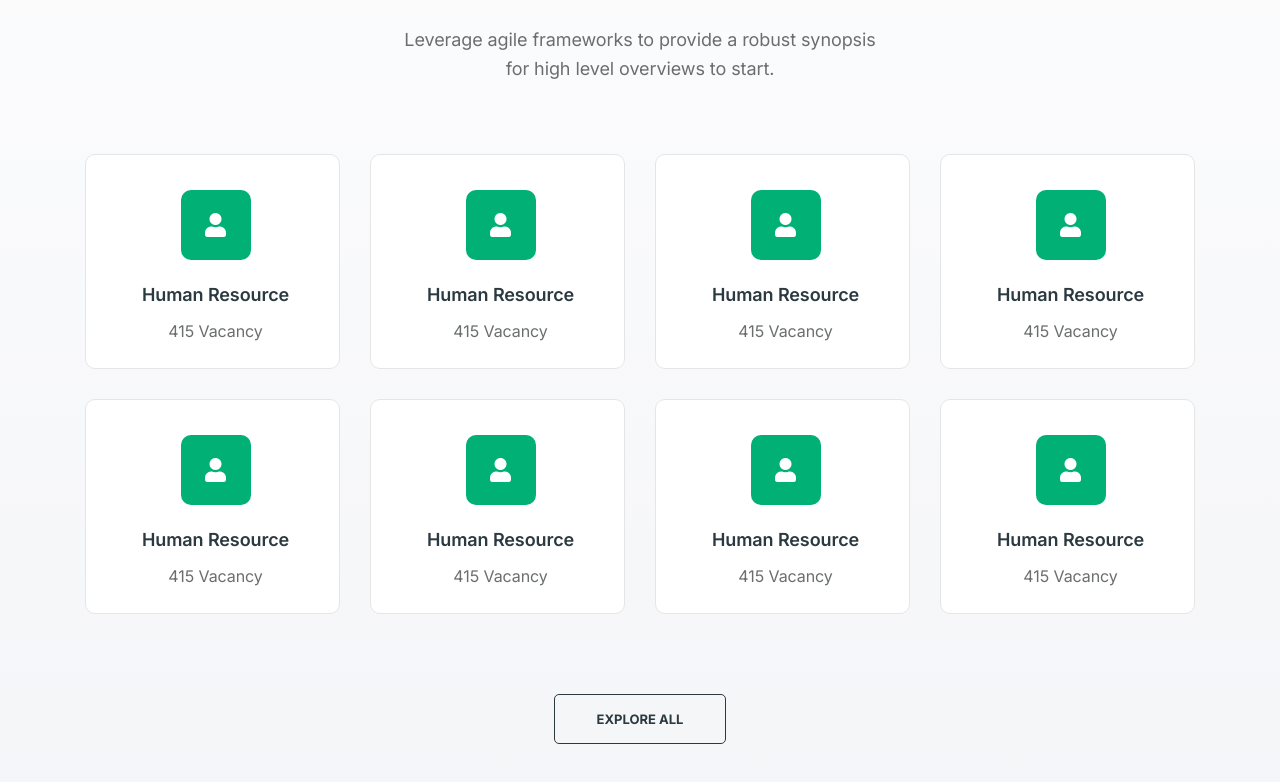
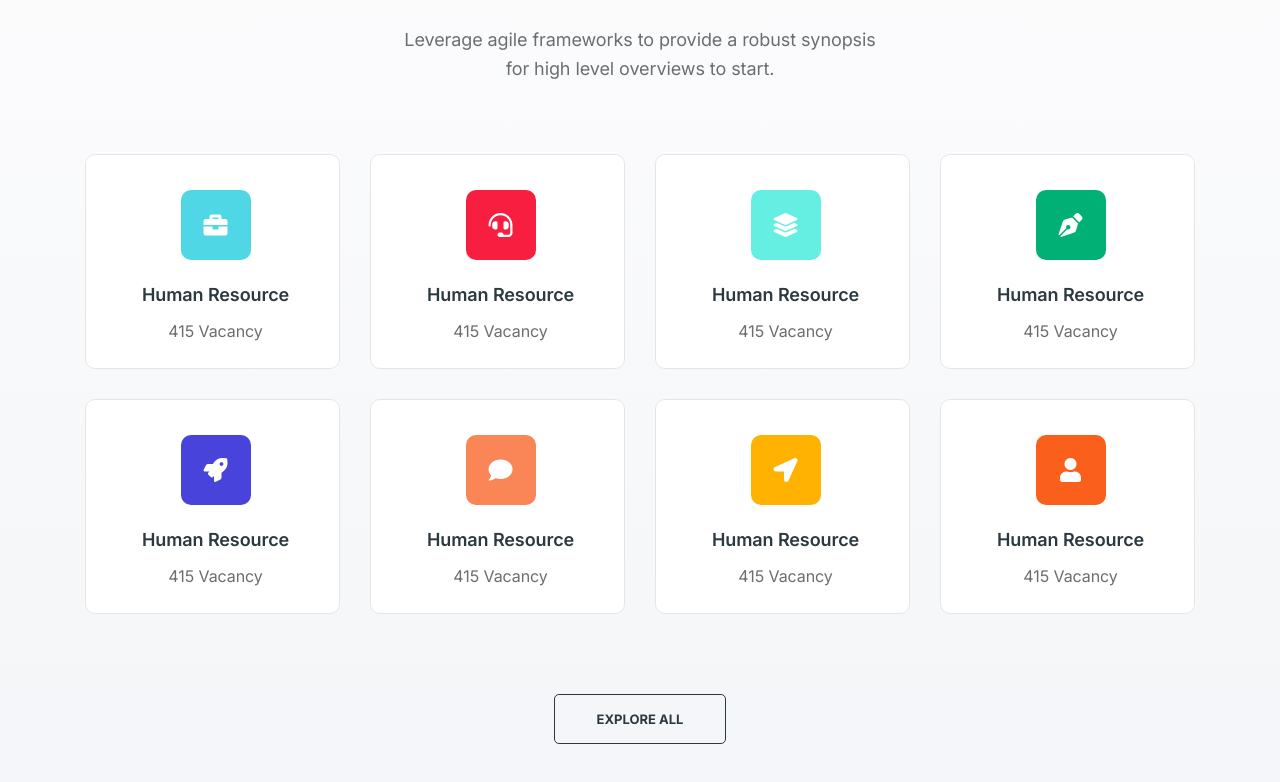
Before and after one commit to danijel-cl/codehive, a React (Create React App) app: page / in a window 1280 px wide. Shown: the part 1218-2000 px from the top of the page. Built offline with nearby package versions, Linux system fonts and the light colour scheme.

Commit message:
Stylistic changes

```diff
--- a/src/Components/Category.tsx
+++ b/src/Components/Category.tsx
@@ -1,11 +1,11 @@
 import React from 'react';
 
-const Category = ({classNames, icon, text, subText}) => {
+const Category = ({classNames, icon, text, subText, color}) => {
   return (
     <div>
       {/* Single Category */}
       <a href="#" className={classNames.category}>
-        <div className={classNames.icon}>
+        <div className={classNames.icon+" "+color}>
           <i className={icon}/>
         </div>
         {/* Category Content */}
--- a/src/Components/Charts.tsx
+++ b/src/Components/Charts.tsx
@@ -23,7 +23,7 @@ export const LineChart = (props) => {
           curve: 'straight'
         },
         title: {
-          text: 'Product Trends by Month',
+          text: 'Monthly clicks',
           align: 'left'
         },
         grid: {
@@ -55,7 +55,11 @@ export const PieChart = (props) => {
         chart: {
           type: 'pie',
         },
-        labels: ['Team A', 'Team B', 'Team C', 'Team D', 'Team E'],
+        title: {
+          text: 'Applications by country',
+          align: 'left'
+        },
+        labels: ['Croatia', 'USA', 'UK', 'France', 'Italy'],
         responsive: [{
           breakpoint: 480,
           options: {
--- a/src/Pages/HomePage.tsx
+++ b/src/Pages/HomePage.tsx
@@ -16,7 +16,7 @@ export const HomePage = () => {
   Aos.init();
   const categoryClassNames = {
     category:"bg-white border border-color-2 rounded-4 pl-5 pt-10 pb-3 px-2 hover-shadow-2 mb-9 d-block w-100 text-center",
-    icon:"text-white bg-green square-70 rounded-4 mb-7 font-size-7 text-center mx-auto",
+    icon:"text-white square-70 rounded-4 mb-7 font-size-7 text-center mx-auto",
     text:"font-size-5 font-weight-semibold text-black-2 line-height-1",
     subtext:"font-size-4 font-weight-normal text-gray"
   }
@@ -40,7 +40,7 @@ export const HomePage = () => {
                         #4923 jobs are available right now
                       </div>
                       <h1 className="font-size-11 mb-9 text-black-2">Find the most exciting jobs.</h1>
-                      <p className="font-size-5">Leverage agile frameworks to provide a robust synopsis for high level overviews. Iterative to</p>
+                      <p className="font-size-5">Lorem Ipsum is simply dummy text of the printing and typesetting industry.</p>
                     </div>
                   </div>
                 </div>
@@ -105,9 +105,76 @@ export const HomePage = () => {
                   <div className="col-12 col-xl-3 col-lg-4 col-sm-6 col-xs-8">
                     <Category
                       classNames = {categoryClassNames}
-                      icon = "fa fa-user"
+                      icon = "fa fa-briefcase"
                       text = "Human Resource"
                       subText = "415 Vacancy"
+                      color = "bg-turquoise"
+                    />
+                  </div>
+                  {/* End Single Category */}
+                  {/* Single Category */}
+                  <div className="col-12 col-xl-3 col-lg-4 col-sm-6 col-xs-8">
+                    <Category
+                      classNames = {categoryClassNames}
+                      icon = "fa fa-headset"
+                      text = "Human Resource"
+                      subText = "415 Vacancy"
+                      color = "bg-red"
+                    />
+                  </div>
+                  {/* End Single Category */}
+                  {/* Single Category */}
+                  <div className="col-12 col-xl-3 col-lg-4 col-sm-6 col-xs-8">
+                    <Category
+                      classNames = {categoryClassNames}
+                      icon = "fa fa-layer-group"
+                      text = "Human Resource"
+                      subText = "415 Vacancy"
+                      color = "bg-spray"
+                    />
+                  </div>
+                  {/* End Single Category */}
+                  {/* Single Category */}
+                  <div className="col-12 col-xl-3 col-lg-4 col-sm-6 col-xs-8">
+                    <Category
+                      classNames = {categoryClassNames}
+                      icon = "fa fa-pen-nib"
+                      text = "Human Resource"
+                      subText = "415 Vacancy"
+                      color = "bg-green"
+                    />
+                  </div>
+                  {/* End Single Category */}
+                  {/* Single Category */}
+                  <div className="col-12 col-xl-3 col-lg-4 col-sm-6 col-xs-8">
+                    <Category
+                      classNames = {categoryClassNames}
+                      icon = "fa fa-rocket"
+                      text = "Human Resource"
+                      subText = "415 Vacancy"
+                      color = "bg-blue"
+                    />
+                  </div>
+                  {/* End Single Category */}
+                  {/* Single Category */}
+                  <div className="col-12 col-xl-3 col-lg-4 col-sm-6 col-xs-8">
+                    <Category
+                      classNames = {categoryClassNames}
+                      icon = "fa fa-comment"
+                      text = "Human Resource"
+                      subText = "415 Vacancy"
+                      color = "bg-coral"
+                    />
+                  </div>
+                  {/* End Single Category */}
+                  {/* Single Category */}
+                  <div className="col-12 col-xl-3 col-lg-4 col-sm-6 col-xs-8">
+                    <Category
+                      classNames = {categoryClassNames}
+                      icon = "fa fa-location-arrow"
+                      text = "Human Resource"
+                      subText = "415 Vacancy"
+                      color = "bg-yellow"
                     />
                   </div>
                   {/* End Single Category */}
@@ -118,65 +185,7 @@ export const HomePage = () => {
                       icon = "fa fa-user"
                       text = "Human Resource"
                       subText = "415 Vacancy"
-                    />
-                  </div>
-                  {/* End Single Category */}
-                  {/* Single Category */}
-                  <div className="col-12 col-xl-3 col-lg-4 col-sm-6 col-xs-8">
-                    <Category
-                      classNames = {categoryClassNames}
-                      icon = "fa fa-user"
-                      text = "Human Resource"
-                      subText = "415 Vacancy"
-                    />
-                  </div>
-                  {/* End Single Category */}
-                  {/* Single Category */}
-                  <div className="col-12 col-xl-3 col-lg-4 col-sm-6 col-xs-8">
-                    <Category
-                      classNames = {categoryClassNames}
-                      icon = "fa fa-user"
-                      text = "Human Resource"
-                      subText = "415 Vacancy"
-                    />
-                  </div>
-                  {/* End Single Category */}
-                  {/* Single Category */}
-                  <div className="col-12 col-xl-3 col-lg-4 col-sm-6 col-xs-8">
-                    <Category
-                      classNames = {categoryClassNames}
-                      icon = "fa fa-user"
-                      text = "Human Resource"
-                      subText = "415 Vacancy"
-                    />
-                  </div>
-                  {/* End Single Category */}
-                  {/* Single Category */}
-                  <div className="col-12 col-xl-3 col-lg-4 col-sm-6 col-xs-8">
-                    <Category
-                      classNames = {categoryClassNames}
-                      icon = "fa fa-user"
-                      text = "Human Resource"
-                      subText = "415 Vacancy" />
-                  </div>
-                  {/* End Single Category */}
-                  {/* Single Category */}
-                  <div className="col-12 col-xl-3 col-lg-4 col-sm-6 col-xs-8">
-                    <Category
-                      classNames = {categoryClassNames}
-                      icon = "fa fa-user"
-                      text = "Human Resource"
-                      subText = "415 Vacancy"
-                    />
-                  </div>
-                  {/* End Single Category */}
-                  {/* Single Category */}
-                  <div className="col-12 col-xl-3 col-lg-4 col-sm-6 col-xs-8">
-                    <Category
-                      classNames = {categoryClassNames}
-                      icon = "fa fa-user"
-                      text = "Human Resource"
-                      subText = "415 Vacancy"
+                      color = "bg-orange"
                     />
                   </div>
                   {/* End Single Category */}
--- a/src/Pages/StatisticsPage.tsx
+++ b/src/Pages/StatisticsPage.tsx
@@ -6,7 +6,7 @@ const StatisticsPage = (props) => {
 
   const categoryClassNames = {
     category:"media bg-white rounded-4 pl-8 pt-9 pb-9 pr-7 hover-shadow-1 mb-9 shadow-8",
-    icon:"text-orange bg-orange-opacity-1 circle-56 font-size-6 mr-7",
+    icon:"text-white circle-56 font-size-6 mr-7",
     text:"font-size-8 font-weight-semibold text-black-2 line-height-reset font-weight-bold mb-1",
     subtext:"font-size-4 font-weight-normal text-gray mb-0"
   }
@@ -19,6 +19,7 @@ const StatisticsPage = (props) => {
             icon = "fas fa-briefcase"
             text = "20"
             subText = "Posted Jobs"
+            color = "bg-coral"
           />
         </div>
         <div className="col-xxl-3 col-xl-4 col-lg-6 col-sm-6">
@@ -27,6 +28,7 @@ const StatisticsPage = (props) => {
             icon = "fas fa-user"
             text = "200"
             subText = "Total applicants"
+            color = "bg-blue"
           />
         </div>
         <div className="col-xxl-3 col-xl-4 col-lg-6 col-sm-6">
@@ -35,6 +37,7 @@ const StatisticsPage = (props) => {
             icon = "fas fa-eye"
             text = "1200"
             subText = "Job Views"
+            color = "bg-red"
           />
         </div>
         <div className="col-xxl-3 col-xl-4 col-lg-6 col-sm-6">
@@ -43,6 +46,7 @@ const StatisticsPage = (props) => {
             icon = "fas fa-mouse-pointer"
             text = "18.6%"
             subText = "Applied Rate"
+            color = "bg-green"
           />
         </div>
       </div>
```
